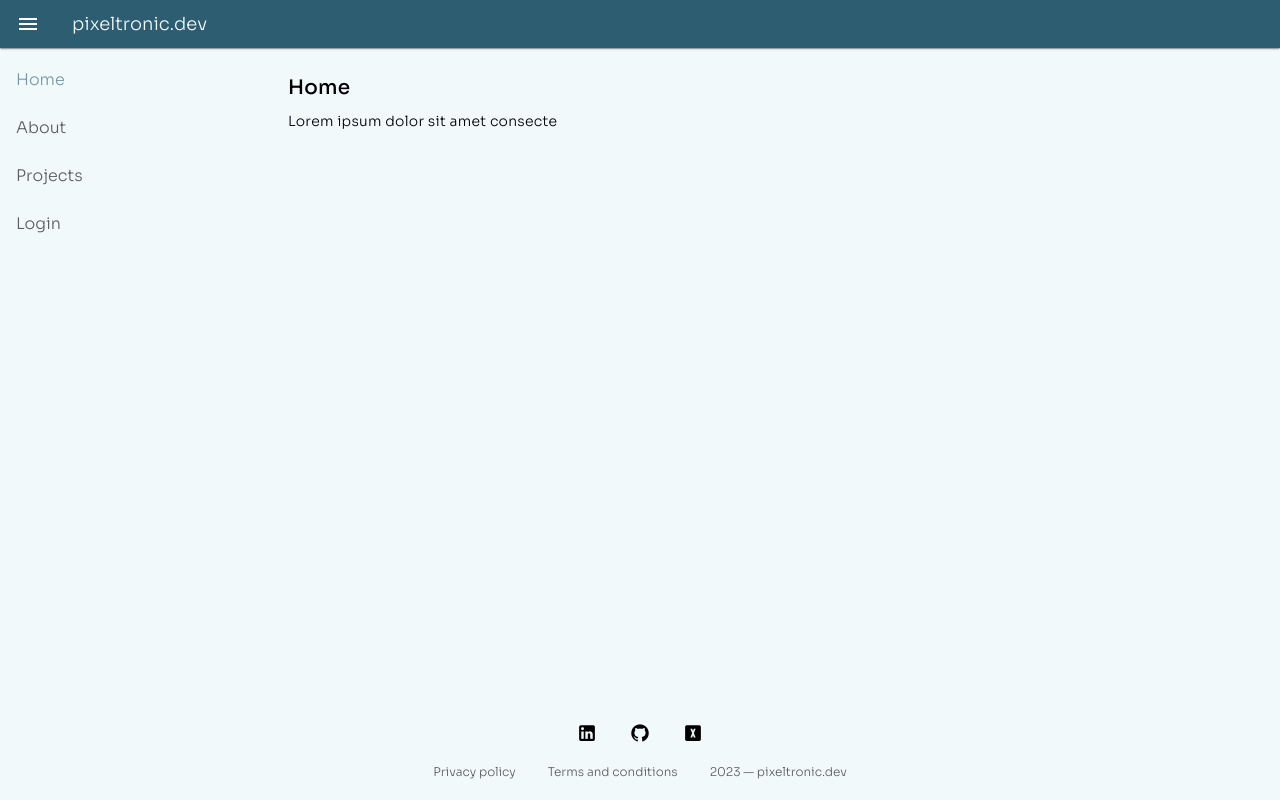
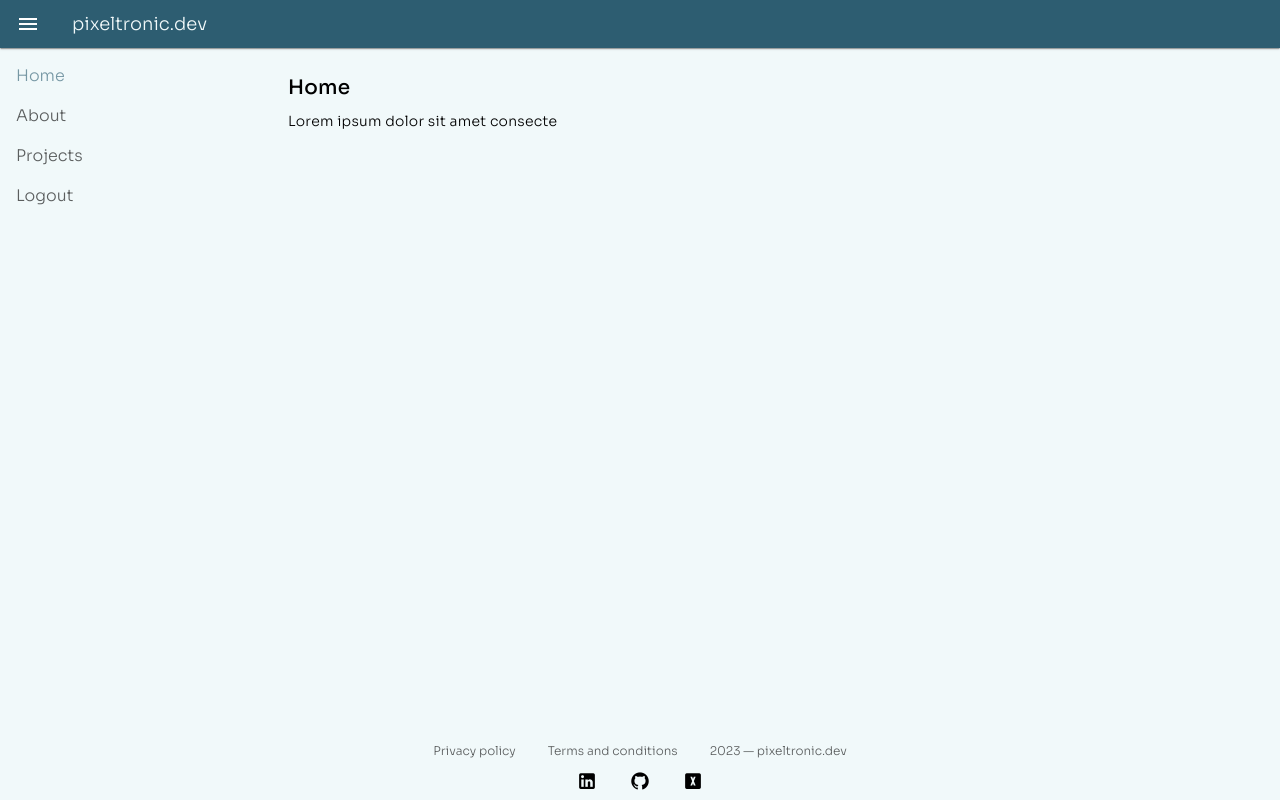
Before and after one commit to GerritHoskins/pixeltronic-frontend, a Vue app: page /home in a window 1280 px wide. Built offline with nearby package versions, Linux system fonts and the light colour scheme; no server answers.

Commit message:
fix menu

```diff
--- a/src/components/FooterComponent.vue
+++ b/src/components/FooterComponent.vue
@@ -1,6 +1,28 @@
 <template>
   <v-footer color="background" class="tw-flex tw-flex-col !tw-text-xs !tw-font-light !tw-w-full !tw-p-0" app>
-    <div class="tw-flex tw-flex-row">
+    <v-list
+      class="tw-flex tw-flex-col tw-items-center sm:tw-flex-row"
+      bg-color="background"
+      density="compact"
+      variant="plain"
+    >
+      <v-list-item
+        min-height="20"
+        v-for="footerLink in footerLinks"
+        :key="footerLink.title"
+        :aria-label="footerLink.title"
+        link
+        class="!tw-font-light"
+        variant="plain"
+        :to="footerLink.to"
+      >
+        {{ footerLink.title }}
+      </v-list-item>
+      <v-list-item min-height="20" variant="plain" class="!tw-color-text">{{
+        `${new Date().getFullYear()} — pixeltronic.dev`
+      }}</v-list-item>
+    </v-list>
+    <div class="tw-flex tw-flex-row pb-2">
       <a v-for="socialLink in socialLinks" :key="socialLink.title" :href="socialLink.url" target="_blank">
         <v-icon
           class="mx-4"
@@ -15,26 +37,13 @@
         </v-icon>
       </a>
     </div>
-
-    <v-list class="!tw-flex !tw-flex-row" bg-color="background" density="compact" variant="text">
-      <v-list-item
-        v-for="footerLink in footerLinks"
-        :key="footerLink.title"
-        :aria-label="footerLink.title"
-        link
-        :ripple="false"
-        class="!tw-font-light"
-        variant="plain"
-        density="compact"
-        :to="footerLink.to"
-      >
-        {{ footerLink.title }}
-      </v-list-item>
-    </v-list>
   </v-footer>
 </template>
 
 <script setup lang="ts">
+import { useDisplay } from 'vuetify';
+
+const { smAndUp } = useDisplay();
 const socialLinks = [
   {
     title: 'LinkedIn',
@@ -61,10 +70,5 @@ const footerLinks = [
     title: 'Terms and conditions',
     to: 'terms-of-use',
   },
-  {
-    title: `${new Date().getFullYear()} — pixeltronic.dev`,
-    to: 'home',
-  },
 ];
-const openLink = (url: string) => window.open(url, '_blank');
 </script>
--- a/src/layouts/CenteredLayout.vue
+++ b/src/layouts/CenteredLayout.vue
@@ -13,8 +13,19 @@
       </v-app-bar-title>
     </v-app-bar>
 
-    <v-navigation-drawer permanent floating color="background" :location="smAndUp ? 'left' : 'top'">
-      <v-list class="tw-flex tw-flex-col">
+    <v-navigation-drawer
+      v-model="showDrawer"
+      permanent
+      floating
+      color="background"
+      :location="smAndUp ? 'left' : 'bottom'"
+    >
+      <v-list
+        class="tw-flex !tw-flex-col tw-items-center sm:tw-items-start"
+        bg-color="background"
+        density="compact"
+        variant="plain"
+      >
         <v-hover>
           <template v-slot:default="{ isHovering, props }">
             <v-list-item
@@ -23,7 +34,6 @@
               :color="isHovering ? 'text' : 'primary'"
               active-class="!tw-font-bold"
               variant="plain"
-              :ripple="false"
               link
               v-for="(item, index) in items"
               :key="index"
@@ -44,10 +54,14 @@
 
 <script setup lang="ts">
 import { useDisplay } from 'vuetify';
-import { ref } from 'vue';
+import { onMounted, ref } from 'vue';
 
 const { smAndUp } = useDisplay();
 const showDrawer = ref(false);
+
+onMounted(() => {
+  showDrawer.value = smAndUp.value;
+});
 
 const toggleDrawer = () => {
   showDrawer.value = !showDrawer.value;
@@ -57,7 +71,7 @@ const items = [
   { title: 'Home', to: 'home' },
   { title: 'About', to: 'about' },
   { title: 'Projects', to: 'projects' },
-  { title: 'Login', to: 'login' },
+  { title: 'Logout', to: 'login' },
 ];
 </script>
 
--- a/src/layouts/transitions/PageTransition.vue
+++ b/src/layouts/transitions/PageTransition.vue
@@ -1,7 +1,20 @@
 <template>
   <div class="page-transition">
-    <v-slide-x-transition mode="out-in">
+    <v-slide-x-transition v-if="smAndUp" mode="out-in">
       <slot></slot>
     </v-slide-x-transition>
+    <v-slide-x-reverse-transition v-else mode="out-in">
+      <slot></slot>
+    </v-slide-x-reverse-transition>
   </div>
 </template>
+
+<script setup lang="ts">
+import { computed } from 'vue';
+import { useDisplay } from 'vuetify';
+const { smAndUp } = useDisplay();
+
+const transition = computed(() => {
+  return smAndUp ? 'v-slide-x-transition' : 'v-slide-x-reverse-transition';
+});
+</script>
--- a/src/main.ts
+++ b/src/main.ts
@@ -34,7 +34,7 @@ const vuetify = createVuetify({
     VBtn: { variant: 'elevated', density: 'comfortable', elevation: 1 },
     VCard: { variant: 'text', color: 'text' },
     global: {
-      ripple: true,
+      ripple: false,
       elevation: 0,
     },
   },
```
